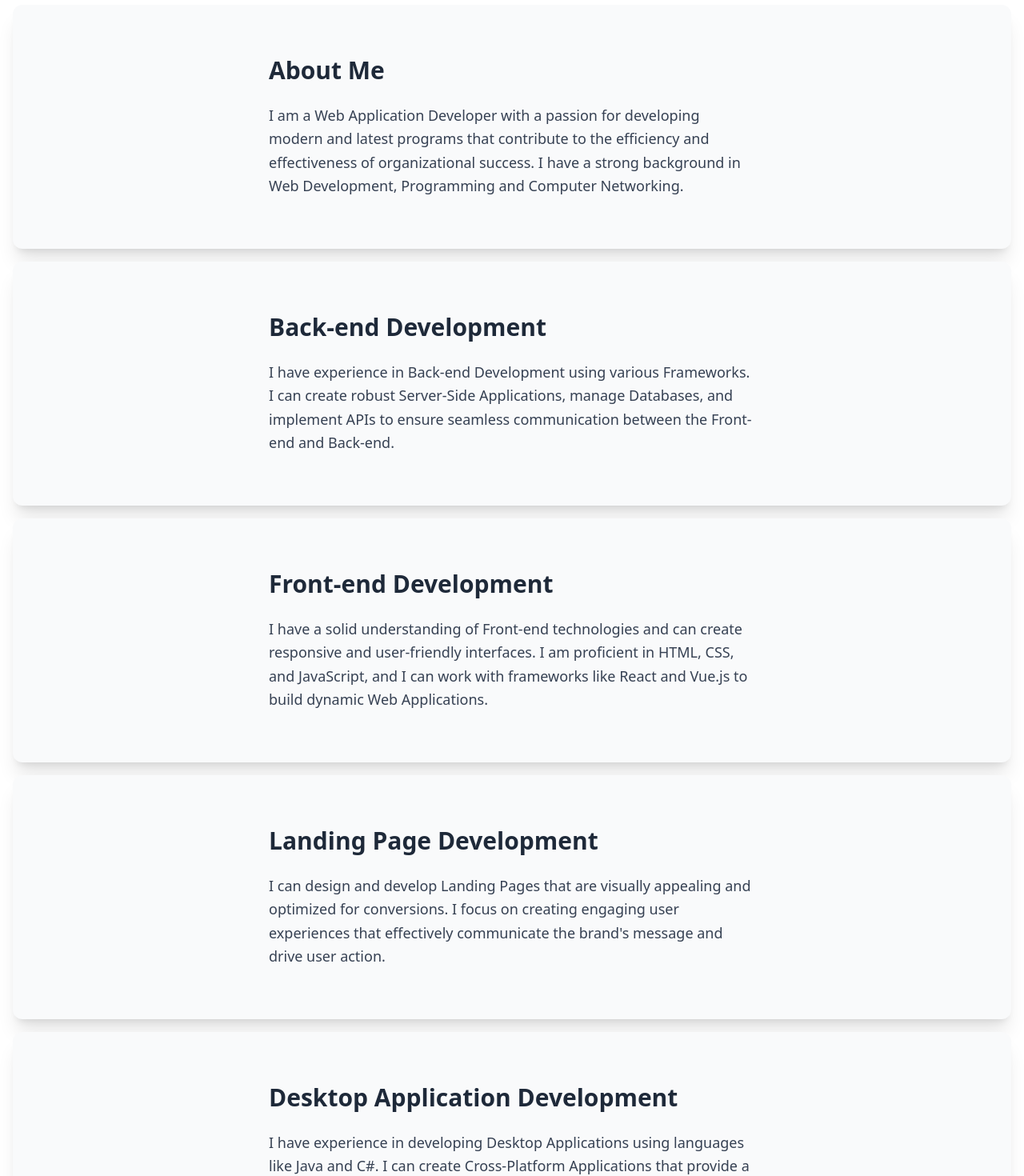
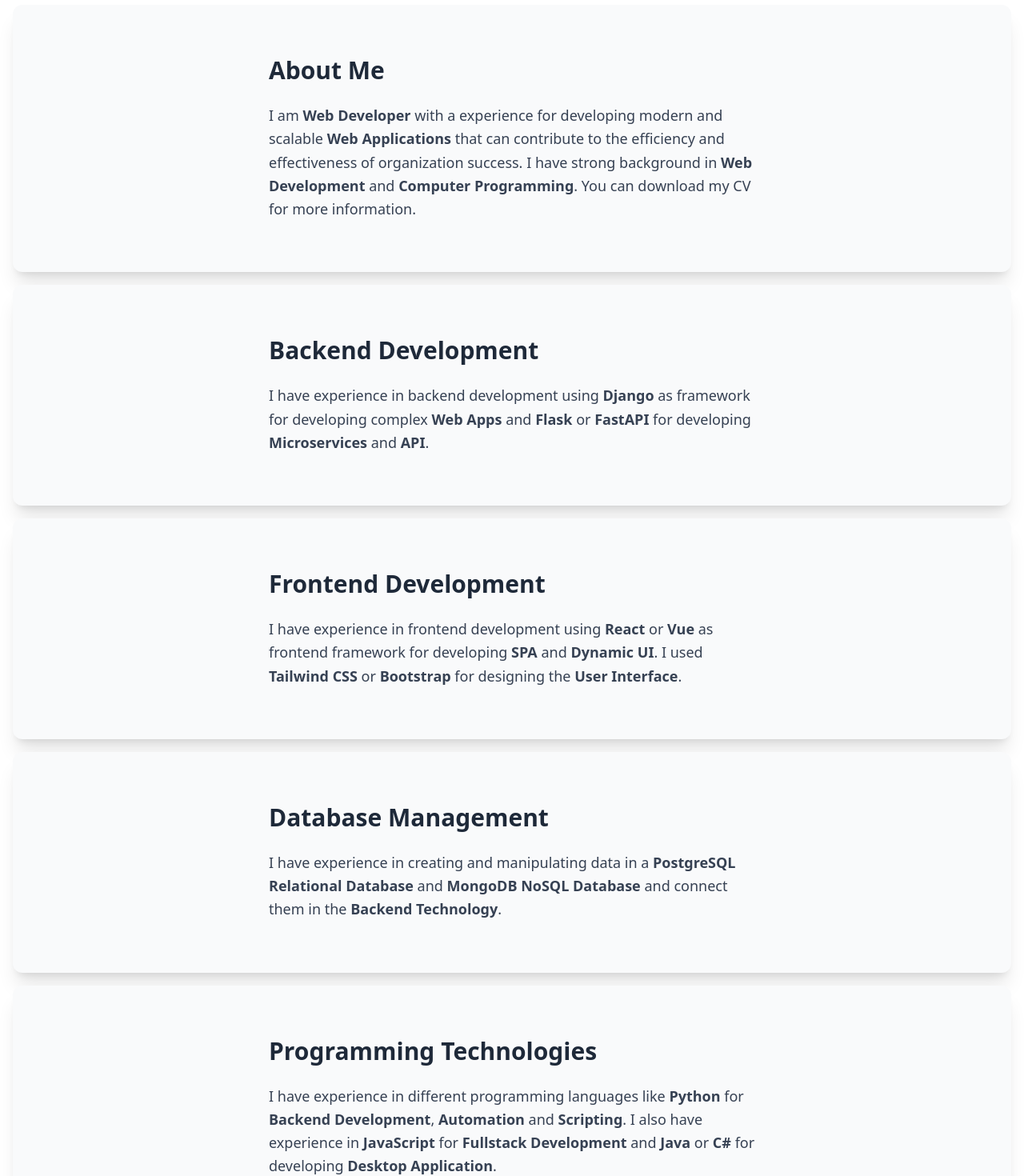
Before and after one commit to ibayjimwell/ibayjimwell, a Vue app: page / in a window 1280 px wide. Shown: the part 480-1950 px from the top of the page at 80% size. Built offline with nearby package versions, Linux system fonts and the light colour scheme.

Commit message:
New info about me
- New informative description about me
- New created README

```diff
--- a/data.json
+++ b/data.json
@@ -1,30 +1,30 @@
 {
   "fullname": "Jimwell Bustos Ibay",
   "name": "Jimwell Ibay",
-    "profession": "Web Application Developer",
+  "profession": "Fullstack Developer",
   "linkedin": "https://www.linkedin.com/in/ibayjimwell/",
   "github": "https://github.com/ibayjimwell",
   "email": "ibayjimwell@gmail.com",
   "section": [
     {
       "title": "About Me",
-            "content": "I am a Web Application Developer with a passion for developing modern and latest programs that contribute to the efficiency and effectiveness of organizational success. I have a strong background in Web Development, Programming and Computer Networking."
+      "content": "I am <strong>Web Developer</strong> with a experience for developing modern and scalable <strong>Web Applications</strong> that can contribute to the efficiency and effectiveness of organization success. I have strong background in <strong>Web Development</strong> and <strong>Computer Programming</strong>. You can download my CV for more information."
     },
     {
-            "title": "Back-end Development",
-            "content": "I have experience in Back-end Development using various Frameworks. I can create robust Server-Side Applications, manage Databases, and implement APIs to ensure seamless communication between the Front-end and Back-end."
+      "title": "Backend Development",
+      "content": "I have experience in backend development using <strong>Django</strong> as framework for developing complex <strong>Web Apps</strong> and <strong>Flask</strong> or <strong>FastAPI</strong> for developing <strong>Microservices</strong> and <strong>API</strong>."
     },
     {
-            "title": "Front-end Development",
-            "content": "I have a solid understanding of Front-end technologies and can create responsive and user-friendly interfaces. I am proficient in HTML, CSS, and JavaScript, and I can work with frameworks like React and Vue.js to build dynamic Web Applications."
+      "title": "Frontend Development",
+      "content": "I have experience in frontend development using <strong>React</strong> or <strong>Vue</strong> as frontend framework for developing <strong>SPA</strong> and <strong>Dynamic UI</strong>. I used <strong>Tailwind CSS</strong> or <strong>Bootstrap</strong> for designing the <strong>User Interface</strong>."
     },
     {
-            "title": "Landing Page Development",
-            "content": "I can design and develop Landing Pages that are visually appealing and optimized for conversions. I focus on creating engaging user experiences that effectively communicate the brand's message and drive user action."
+      "title": "Database Management",
+      "content": "I have experience in creating and manipulating data in a <strong>PostgreSQL Relational Database</strong> and <strong>MongoDB NoSQL Database</strong> and connect them in the <strong>Backend Technology</strong>."
     },
     {
-            "title": "Desktop Application Development",
-            "content": "I have experience in developing Desktop Applications using languages like Java and C#. I can create Cross-Platform Applications that provide a seamless user experience across different Operating Systems."
+      "title": "Programming Technologies",
+      "content": "I have experience in different programming languages like <strong>Python</strong> for <strong>Backend Development</strong>, <strong>Automation</strong> and <strong>Scripting</strong>. I also have experience in <strong>JavaScript</strong> for <strong>Fullstack Development</strong> and <strong>Java</strong> or <strong>C#</strong> for developing <strong>Desktop Application</strong>."
     }
   ],
   "experience": [
@@ -44,7 +44,7 @@
   "projects": [
     {
       "title": "Background Remover",
-            "description": "Easily remove backgrounds from your photos and images with our powerful and intuitive tool. Perfect for e-commerce, social media, and more!",
+      "description": "Easily remove backgrounds from your photos and images with our powerful and intuitive tool.",
       "link": "https://backgroundremove.vercel.app/"
     },
     {
@@ -63,12 +63,12 @@
       "link": "https://myipinfo.vercel.app/"
     },
     {
-            "title": "Style Diaries",
+      "title": "Under Planning",
       "description": "Coming soon...",
       "link": ""
     },
     {
-            "title": "Youtube To MP3",
+      "title": "Under Planning",
       "description": "Coming soon...",
       "link": ""
     }
--- a/src/components/About.vue
+++ b/src/components/About.vue
@@ -8,8 +8,8 @@
     <section v-for="(item, index) in data.section" :key="index" id="about" class="py-16 bg-gray-50 m-4 rounded-xl shadow-xl">
       <div class="max-w-2xl mx-auto px-8">
         <h2 class="text-3xl font-bold text-gray-800 mb-6">{{ item.title }}</h2>
-        <p class="text-lg text-gray-700 leading-relaxed">
-          {{ item.content }}
+        <p class="text-lg text-gray-700 leading-relaxed" v-html="item.content">
+
         </p>
       </div>
     </section>
--- a/src/components/Footer.vue
+++ b/src/components/Footer.vue
@@ -1,14 +1,29 @@
 <script setup>
     import data from '../../data.json'
 
+    const scrollToSection = (sectionId, closeMenu = false) => {
+      const el = document.getElementById(sectionId);
+      if (el) {
+        el.scrollIntoView({ behavior: 'smooth' });
+      }
+      if (closeMenu) {
+        isMenuOpen.value = false;
+      }
+    }
 </script>
 
 <template>
     <footer class="py-6 px-4 bg-white border border-gray-200">
         <div class="max-w-3xl mx-auto flex flex-col md:flex-row items-center justify-between gap-2">
-            <a :href="data.github" target="_blank" class="font-semibold text-gray-700">{{ data.fullname }}</a>
+            <a
+            href="#profile"
+            @click.prevent="scrollToSection('profile')"
+            class="font-semibold text-gray-700"
+            >
+                {{ data.fullname }}
+            </a>
             <span class="text-gray-500 text-sm">
-                &copy; {{ new Date().getFullYear() }} All rights reserved.
+                &copy;{{ new Date().getFullYear() }} All rights reserved.
             </span>
         </div>
     </footer>
```
Also changed, not shown: 1 other file (tests, documents, lock files or other folders). Lines whose indentation alone changed are shown as unchanged.
